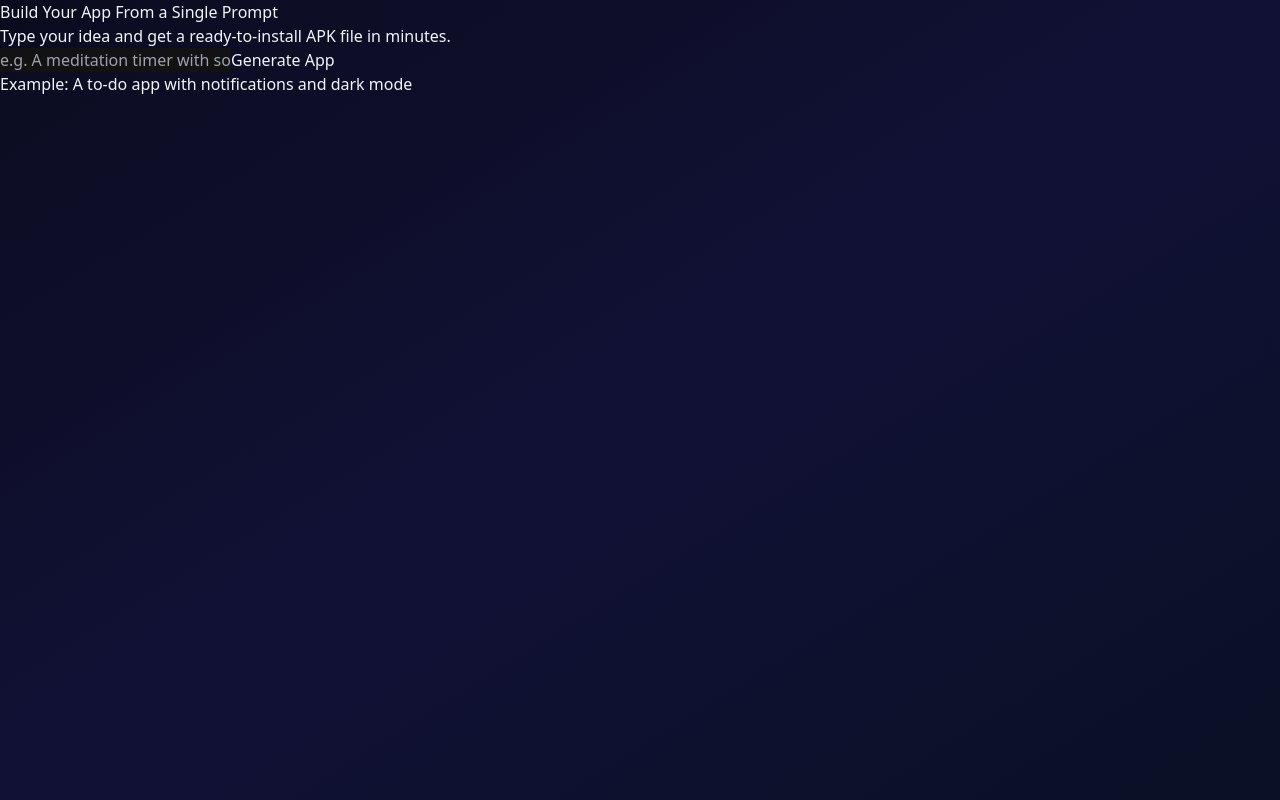
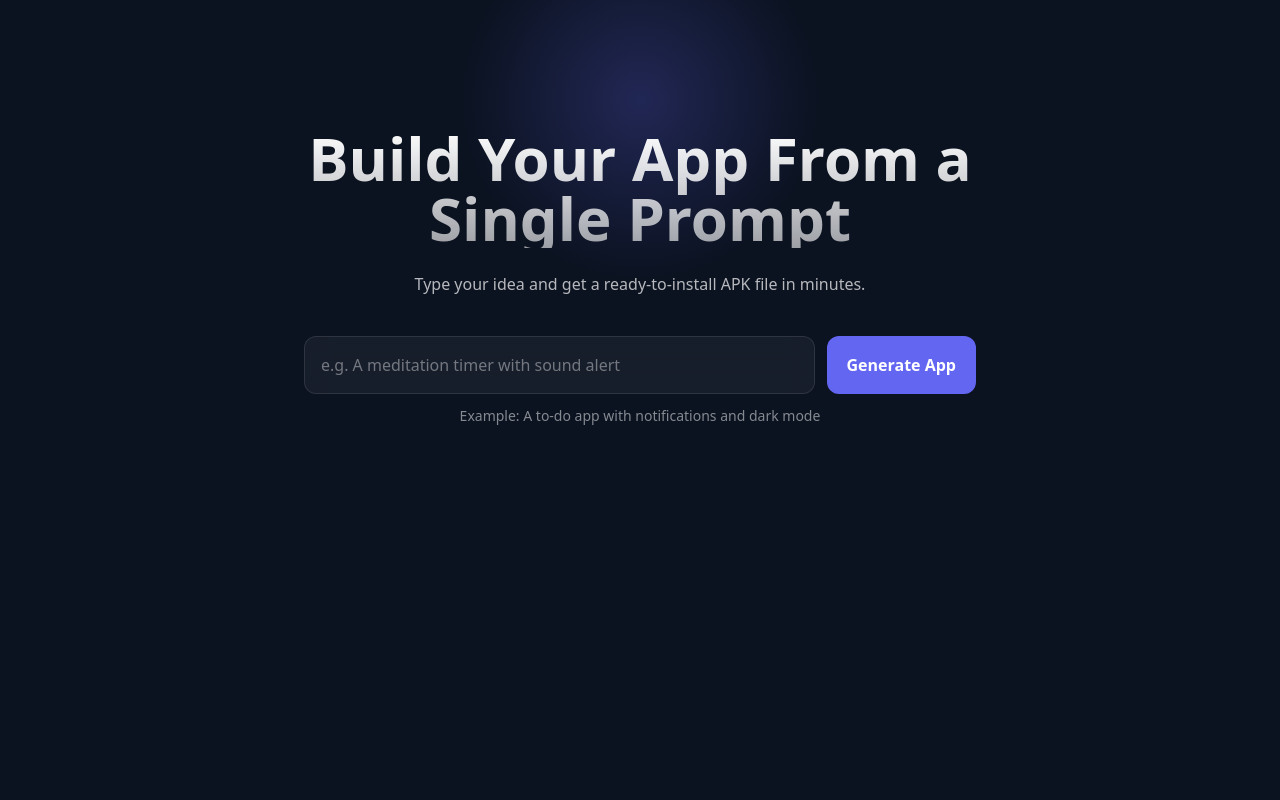
Before and after one commit to why459097630/niandongjicheng, a Next.js app: page / in a window 1280 px wide. Built offline with nearby package versions, Linux system fonts and the light colour scheme.

Commit message:
Update tailwind.config.js

```diff
--- a/tailwind.config.js
+++ b/tailwind.config.js
@@ -1,6 +1,11 @@
+// tailwind.config.js
 /** @type {import('tailwindcss').Config} */
 module.exports = {
-  content: ['./pages/**/*.{js,ts,jsx,tsx}', './components/**/*.{js,ts,jsx,tsx}'],
+  content: [
+    './app/**/*.{js,ts,jsx,tsx,mdx}',
+    './pages/**/*.{js,ts,jsx,tsx}',
+    './components/**/*.{js,ts,jsx,tsx}',
+  ],
   theme: {
     extend: {
       fontFamily: {
@@ -21,4 +26,5 @@ module.exports = {
     },
   },
   plugins: [],
-}
+  darkMode: 'class',
+};
```
